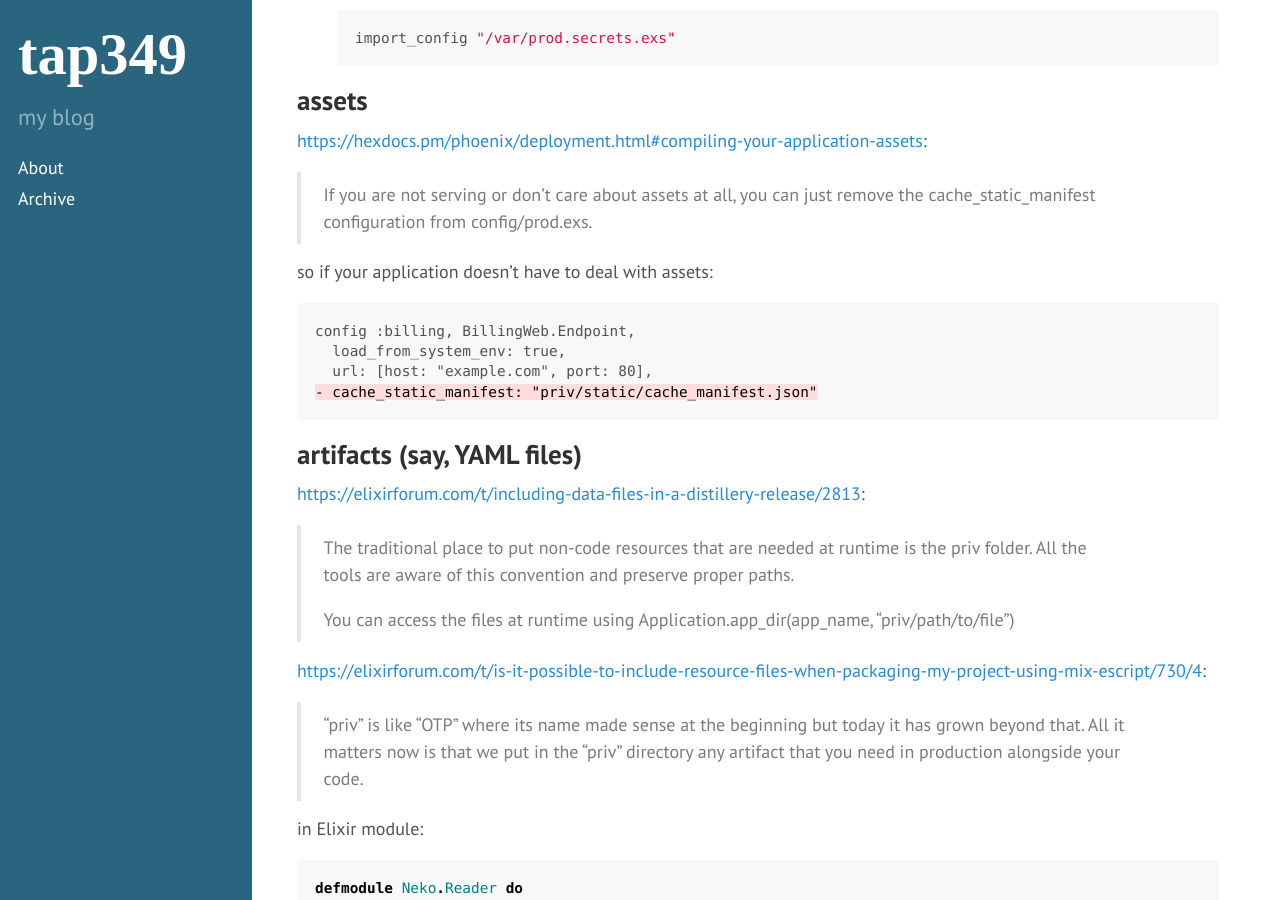
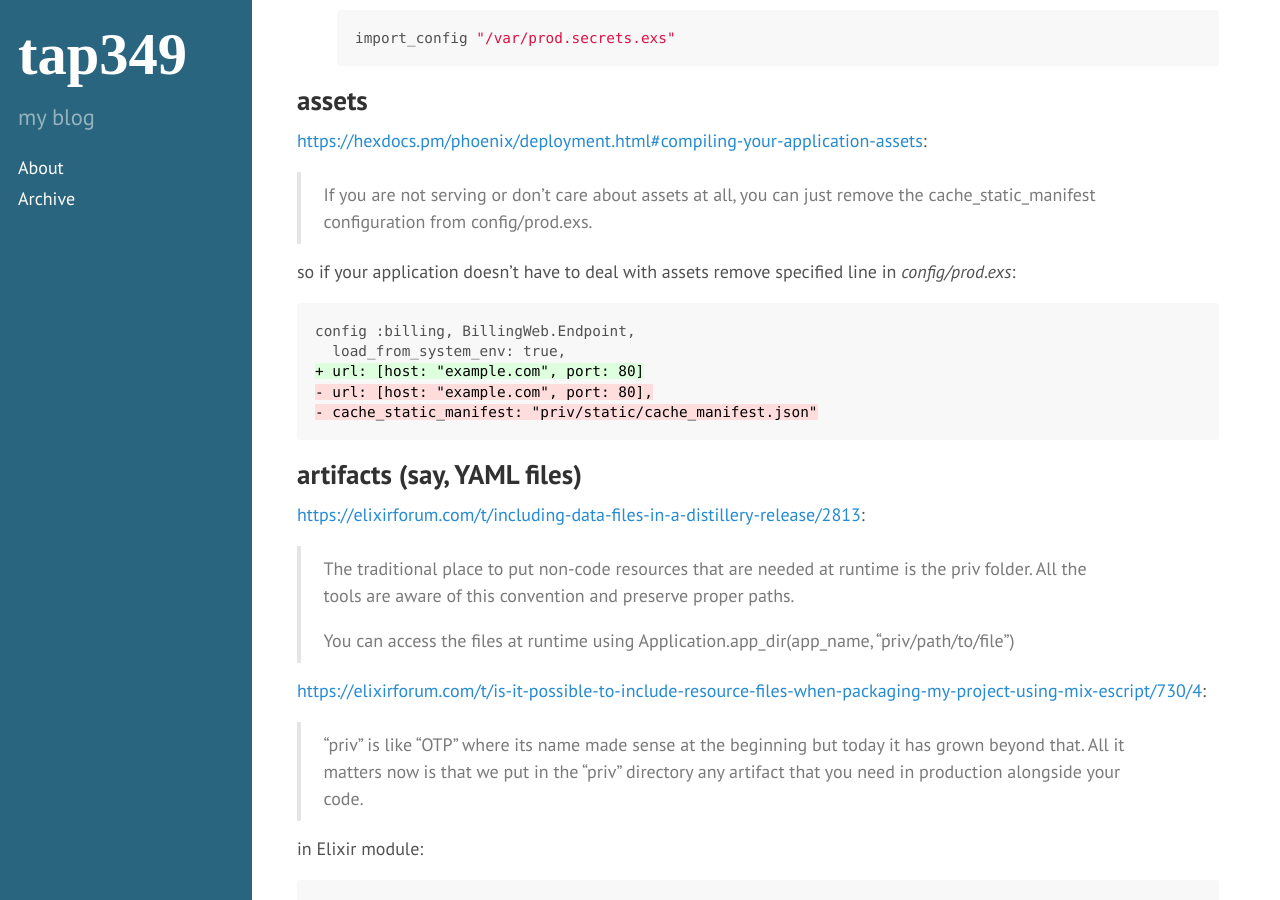
Before and after one commit to tap349/tap349.github.io, a Jekyll site: the page built from _posts/2017-08-02-elixir-deployment.md, in a window 1280 px wide and 900 px high, scrolled down 647 px. Built offline with Jekyll 4.4.1, drawn with Linux system fonts in a browser that asks for light colours.

Commit message:
update 2017-08-04_11:27:03

````diff
--- a/_posts/2017-08-02-elixir-deployment.md
+++ b/_posts/2017-08-02-elixir-deployment.md
@@ -38,12 +38,14 @@ categories: [elixir]
 > If you are not serving or don’t care about assets at all, you can just remove
 > the cache_static_manifest configuration from config/prod.exs.
 
-so if your application doesn't have to deal with assets:
+so if your application doesn't have to deal with assets remove specified line
+in _config/prod.exs_:
 
 ```diff
 config :billing, BillingWeb.Endpoint,
   load_from_system_env: true,
-  url: [host: "example.com", port: 80],
++ url: [host: "example.com", port: 80]
+- url: [host: "example.com", port: 80],
 - cache_static_manifest: "priv/static/cache_manifest.json"
 ```
 
````
